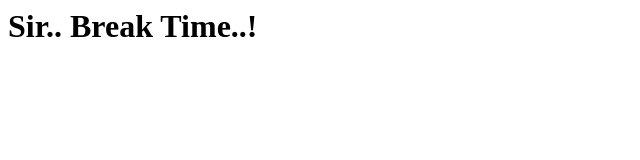
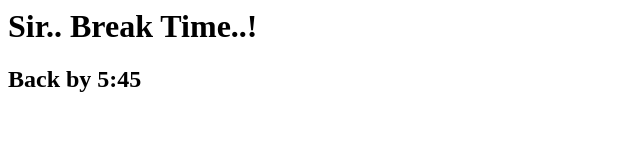
Before and after one commit to STARDITISS/myrepo, a plain HTML site: page index.html in a window 1280 px wide. Shown: the whole page, without its empty margins (0-640 px from the left). Drawn offline with Linux system fonts and the light colour scheme.

Commit message:
Break time 2

```diff
--- a/index.html
+++ b/index.html
@@ -1 +1,2 @@
 <h1> Sir.. Break Time..! </h1>
+<h2> Back by 5:45 </h2>
```
